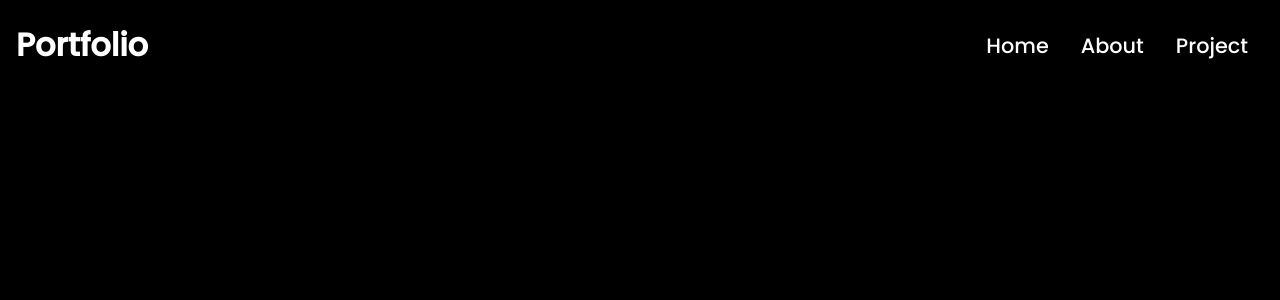
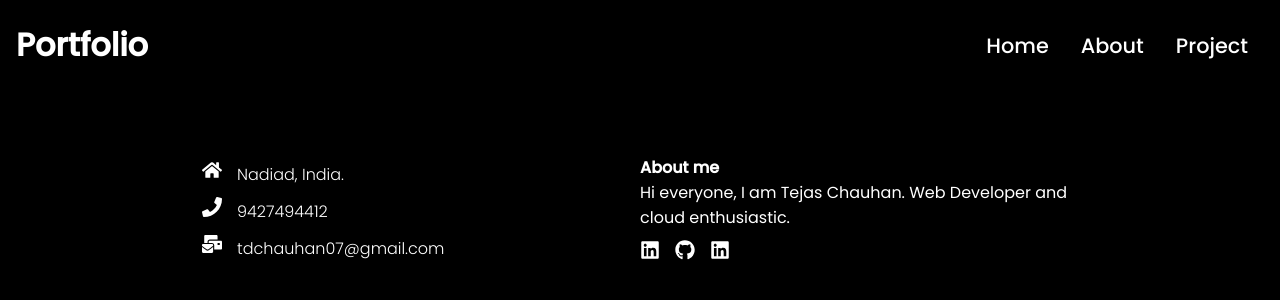
Before and after one commit to Tejas7102/portfolio, a React (Create React App) app: page /project in a window 1280 px wide. Shown: the top 300 px of the page. Built offline with nearby package versions, Linux system fonts and the light colour scheme; a web font is replaced by a local one.

Commit message:
Added styling to footer and Routing to all Components

```diff
--- a/src/components/About/About.js
+++ b/src/components/About/About.js
@@ -1,9 +1,12 @@
 import React from 'react'
 import Navbaar from '../Navbaar/Navbaar'
+import Footer from '../Footer/Footer'
 function About() {
   return (
     <div>
       <Navbaar/>
+      <div className="spliter"></div>
+      <Footer/>
     </div>
   )
 }
--- a/src/components/Footer/Footer.js
+++ b/src/components/Footer/Footer.js
@@ -1,9 +1,39 @@
 import React from 'react'
 import './footer.css'
+import {FaPhone,FaHome,FaMailBulk,FaLinkedin, FaGithub} from 'react-icons/fa'
 function Footer() {
   return (
-    <div>
-
+    <div className='footer'>
+      <div className="container">
+        <div className="left">
+            <h4>
+                <FaHome size={20} style={{color:'white',marginRight:15}}/>
+                Nadiad, India.
+            </h4>
+            <h4>
+                <FaPhone size={20} style={{color:'white',marginRight:15}}/>
+                9427494412
+            </h4>
+            <h4>
+                <FaMailBulk size={20} style={{color:'white',marginRight:15}}/>
+                tdchauhan07@gmail.com
+            </h4>
+        </div>
+        <div className="right">
+              <h4>
+                About me
+              </h4>
+              <p>
+                Hi everyone, I am Tejas Chauhan.
+                Web Developer and cloud enthusiastic.
+              </p>
+              <div className="socialmedia">
+                  <FaLinkedin style={{color:'white',marginRight:15,marginTop:10}} size={20}/>
+                  <FaGithub style={{color:'white',marginRight:15,marginTop:10}} size={20}/>
+                  <FaLinkedin style={{color:'white',marginRight:15,marginTop:10}} size={20}/>
+              </div>
+        </div>
+      </div>
     </div>
   )
 }
--- a/src/components/Footer/footer.css
+++ b/src/components/Footer/footer.css
@@ -0,0 +1,30 @@
+.footer{
+    margin-top: 50px;
+    display: block;
+    clear: both;;
+
+}
+.container{
+    display: flex;
+    padding: 10px 15vw;
+    align-items: center;
+    justify-content: space-between;
+}
+.left h4{
+    font-weight: 100;
+    margin: 10px;
+}
+.right{
+    width: 50%;
+}
+@media screen and (max-width:820px) {
+    .container{
+        flex-direction: column;
+    }
+    .right{
+        width: 100%;
+        margin: 20px 10px;
+        padding-left: 10px;
+    }
+
+}
--- a/src/components/Project/Project.js
+++ b/src/components/Project/Project.js
@@ -1,9 +1,12 @@
 import React from 'react'
 import Navbaar from '../Navbaar/Navbaar'
+import Footer from '../Footer/Footer'
 function Project() {
   return (
     <div>
       <Navbaar></Navbaar>
+      <div className="spliter"></div>
+      <Footer></Footer>
     </div>
   )
 }
--- a/src/index.css
+++ b/src/index.css
@@ -5,6 +5,10 @@
   padding: 0;
   box-sizing: border-box;
   font-family: 'Poppins', sans-serif;
+}
+.spliter{
+  clear: both;
+  height: 90px;
 }
 body{
   background: #000;
```
